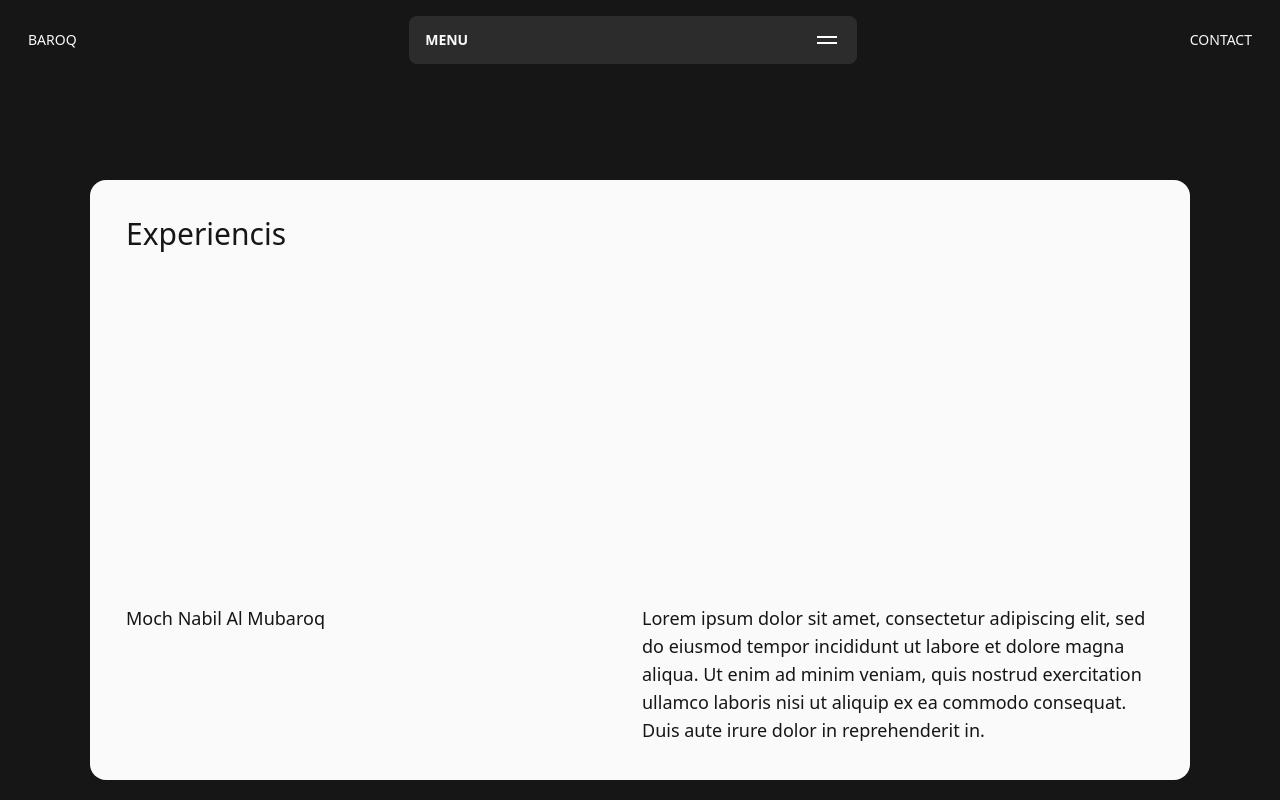
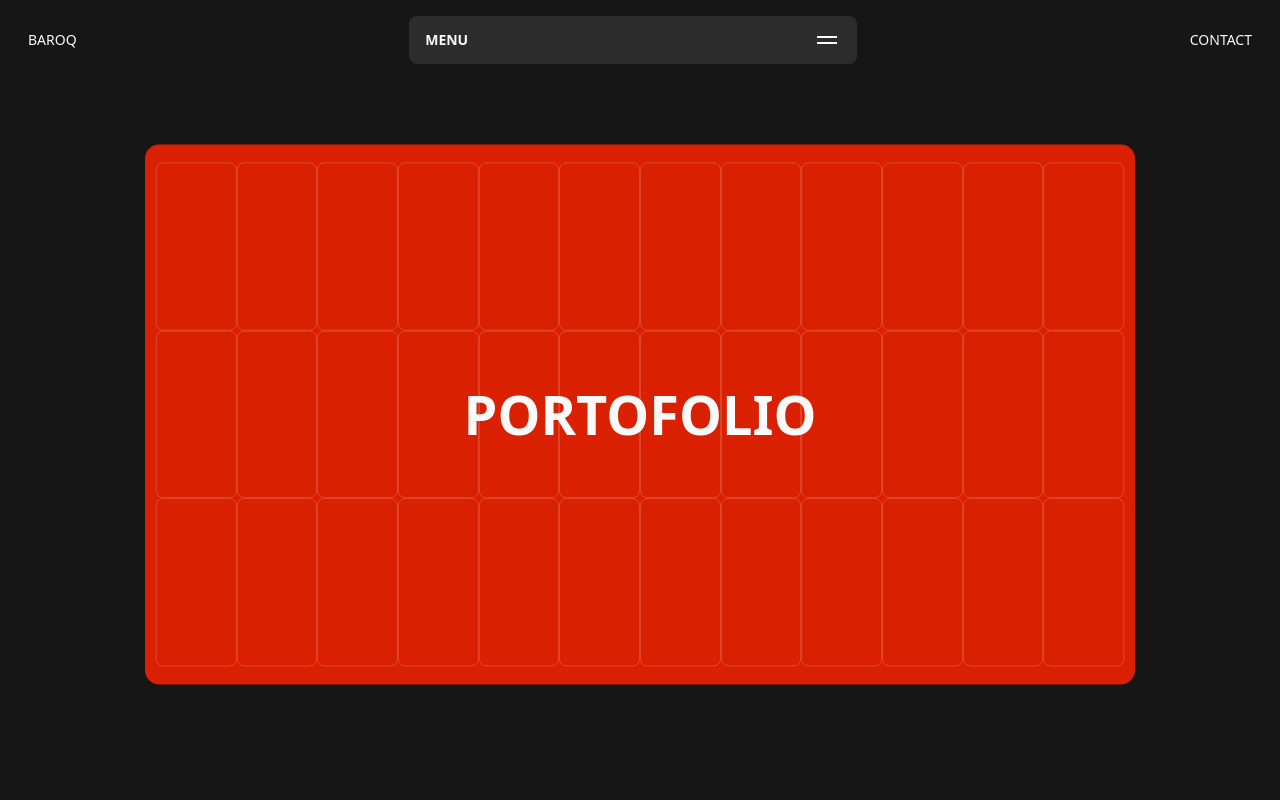
Before and after one commit to qobilbaroq/portofolio, a Next.js app: page / in a window 1280 px wide. Shown: the top 800 px of the page. Built offline with nearby package versions, Linux system fonts and the light colour scheme.

Commit message:
featfeat: enhance styling and layout; add Main component, update Navbar and Experience sections, and integrate Lenis for smooth scrolling

```diff
--- a/app/globals.css
+++ b/app/globals.css
@@ -1,10 +1,12 @@
 @import "tailwindcss";
+@import 'lenis/dist/lenis.css';
 
 :root {
   --primary: #161616;
   --secondary: #fafafa;
   --main-primary: #d92101;
   --main-secondary: #2c2c2c;
+  --muted-main: #e04d33;
   --muted-primary: #b3b3b3;
   --muted-secondary: #222222;
 }
@@ -18,11 +20,12 @@
   --color-main-secondary: var(--main-secondary);
   --color-muted-primary: var(--muted-primary);
   --color-muted-secondary: var(--muted-secondary);
+  --color-muted-main: var(--muted-main);
 }
 
 @layer utilities {
   .auto-card {
-    @apply rounded-2xl
+    @apply rounded-2xl mt-8
     w-[340px]
     h-[525px]
     md:w-[700px] md:h-[400px]
@@ -35,4 +38,5 @@
 body {
   background: var(--primary);
   color: var(--secondary);
+  overflow-y: hidden;
 }
--- a/app/page.jsx
+++ b/app/page.jsx
@@ -1,5 +1,6 @@
 import { Navbar } from "@/components/layout/Navbar";
 import Experience from "@/components/section/Experience";
+import { Main } from "@/components/section/Main";
 import { ScrollStack } from "@/components/ui/ScrollStack";
 
 export default function Home() {
@@ -7,12 +8,7 @@ export default function Home() {
     <>
       <Navbar/>
       <ScrollStack>
-        <Experience/>
-        <Experience/>
-        <Experience/>
-        <Experience/>
-        <Experience/>
-        <Experience/>
+        <Main/>
         <Experience/>
       </ScrollStack>
     </>
--- a/components/layout/Navbar.jsx
+++ b/components/layout/Navbar.jsx
@@ -19,10 +19,10 @@ export const Navbar = () => {
   };
 
   const toggle = () => setActive((v) => !v);
-  const close = () => setActive(false);
+  const closed = () => setActive(false);
 
   return (
-    <div className="relative w-full px-7 h-20 flex items-center justify-between">
+    <div className="fixed w-full px-7 h-20 flex items-center justify-between z-50">
       <h1 className="text-sm hover:text-muted-primary transform duration-300 ease-in-out cursor-pointer">
         BAROQ
       </h1>
--- a/components/section/Experience.jsx
+++ b/components/section/Experience.jsx
@@ -3,18 +3,6 @@ import React from 'react'
 const Experience = () => {
   return (
     <div className="flex flex-col justify-between md:p-9 p-5 auto-card bg-secondary text-primary">
-      <h1 className="text-3xl font-medium">Experiencis</h1>
-      <div className="flex flex-col md:flex-row justify-between gap-7">
-        <div className="md:w-1/3 font-medium text-lg">Moch Nabil Al Mubaroq </div>
-
-        <div className="md:w-lg text-lg ">
-          Lorem ipsum dolor sit amet, consectetur adipiscing elit, sed do
-          eiusmod tempor incididunt ut labore et dolore magna aliqua. Ut enim ad
-          minim veniam, quis nostrud exercitation ullamco laboris nisi ut
-          aliquip ex ea commodo consequat. Duis aute irure dolor in
-          reprehenderit in.
-        </div>
-      </div>
     </div>
   )
 }
--- /dev/null
+++ b/components/section/Main.jsx
@@ -0,0 +1,66 @@
+"use client";
+
+import React, { useRef, useState } from "react";
+import { motion } from "framer-motion";
+
+export const Main = () => {
+  const [activeBoxes, setActiveBoxes] = useState([]);
+  const [hoveredBox, setHoveredBox] = useState(null);
+  const timeoutRefs = useRef({});
+
+  const handleMouseEnter = (i) => {
+    setHoveredBox(i);
+
+    if (timeoutRefs.current[i]) {
+      clearTimeout(timeoutRefs.current[i]);
+      delete timeoutRefs.current[i];
+    }
+
+    if (!activeBoxes.includes(i)) {
+      setActiveBoxes((prev) => [...prev, i]);
+    }
+  };
+
+  const handleMouseLeave = (i) => {
+    setHoveredBox(null);
+
+    timeoutRefs.current[i] = setTimeout(() => {
+      setActiveBoxes((prev) => prev.filter((idx) => idx !== i));
+      delete timeoutRefs.current[i];
+    }, 300);
+  };
+
+  return (
+    <div className="relative auto-card p-5 bg-main-primary flex items-center justify-center">
+      <h1 className="text-6xl font-semibold z-30">PORTOFOLIO</h1>
+      <div className="grid grid-cols-12 grid-rows-3 h-full px-3 py-5 absolute inset-0">
+        {Array.from({ length: 36 }).map((_, i) => {
+          const isActive = activeBoxes.includes(i);
+          const isHovered = hoveredBox === i;
+
+          return (
+            <motion.div
+              key={i}
+              onMouseEnter={() => handleMouseEnter(i)}
+              onMouseLeave={() => handleMouseLeave(i)}
+              animate={{
+                backgroundColor: isActive
+                  ? "var(--color-muted-main)"
+                  : "transparent",
+              }}
+              transition={{
+                duration: isHovered ? 0.15 : 1.0,
+                ease: "easeInOut",
+              }}
+              className="rounded-lg border"
+              style={{
+                borderColor: "#e04d33",
+                borderWidth: "1px",
+              }}
+            />
+          );
+        })}
+      </div>
+    </div>
+  );
+};
--- a/components/ui/Card.jsx
+++ b/components/ui/Card.jsx
@@ -1,18 +1,18 @@
-'use client'
+"use client";
 
-import React from 'react'
+import React from "react";
 import { motion, useTransform } from "framer-motion";
 
+export const Card = ({ i, progress, range, targetScale, children }) => {
+  const scale = useTransform(progress, range, [1, targetScale]);
 
-export const Card = ({i, progress, range, targetScale, children}) => {
   return (
-    <div
-    className='flex justify-center items-center h-[100vh] sticky top-0'>
-        <motion.div
-        className='relative'
-        >
-            {children}
-        </motion.div>
+    <div className="flex justify-center items-center h-[100vh] sticky top-0">
+      <motion.div
+        style={{
+          scale,
+        }}
+        className="relative">{children}</motion.div>
     </div>
-  )
-}
+  );
+};
--- a/components/ui/Menu.jsx
+++ b/components/ui/Menu.jsx
@@ -2,7 +2,7 @@ import React from "react";
 
 const Menu = () => {
   return (
-    <div className="w-md h-[35rem] backdrop-blur-md bg-white/20 p-7 rounded-lg">
+    <div className="w-md h-[35rem] backdrop-blur-md bg-muted-secondary/50 p-7 rounded-lg">
       <div className="text-secondary flex flex-col justify-between h-full">
         {/* Bagian Projects */}
         <div>
@@ -29,9 +29,7 @@ const Menu = () => {
 
         {/* Bagian Sosial */}
         <div>
-          <h1 className="text-muted-primary uppercase text-sm mb-2">
-            Sosial
-          </h1>
+          <h1 className="font-medium text-muted-primary uppercase text-sm mb-2">Sosial</h1>
           <ul className="space-y-1 cursor-pointer capitalize">
             <li className="text-secondary text-lg transition duration-200 ease-in-out hover:text-muted-primary">
               Instagram
--- a/components/ui/ScrollStack.jsx
+++ b/components/ui/ScrollStack.jsx
@@ -1,20 +1,34 @@
-"use client"
+"use client";
 
-import React, { useRef } from 'react'
+import React, { useEffect, useRef } from "react";
 import { useScroll } from "framer-motion";
-import { Card } from './Card';
+import { Card } from "./Card";
+import Lenis from "lenis";
 
-export const ScrollStack = ({ children}) => {
-    const container = useRef(null)
+export const ScrollStack = ({ children }) => {
+  const container = useRef(null);
   const { scrollYProgress } = useScroll({
     target: container,
-        offset: ["start start", 'end end']
-    })
+    offset: ["start start", "end end"],
+  });
 
-    const childArray = React.Children.toArray(children)
+  const childArray = React.Children.toArray(children);
+
+  useEffect(() => {
+    const lenis = new Lenis();
+
+    function raf(time) {
+      lenis.raf(time);
+
+      requestAnimationFrame(raf);
+    }
+
+    requestAnimationFrame(raf);
+  });
+
   return (
-    <main ref={container} className='flex-1 mb-[100vh]'>
-        {childArray.map((   child, i) => (
+    <main ref={container} className="flex-1 ">
+      {childArray.map((child, i) => (
         <Card
           key={i}
           i={i}
@@ -26,5 +40,5 @@ export const ScrollStack = ({ children}) => {
         </Card>
       ))}
     </main>
-  )
-}
+  );
+};
--- a/package.json
+++ b/package.json
@@ -9,6 +9,8 @@
     "lint": "eslint"
   },
   "dependencies": {
+    "gsap": "^3.13.0",
+    "lenis": "^1.3.11",
     "motion": "^12.23.22",
     "next": "^15.5.4",
     "react": "^19.1.0",
```
Also changed, not shown: 1 other file (tests, documents, lock files or other folders). Lines whose indentation alone changed are shown as unchanged.
